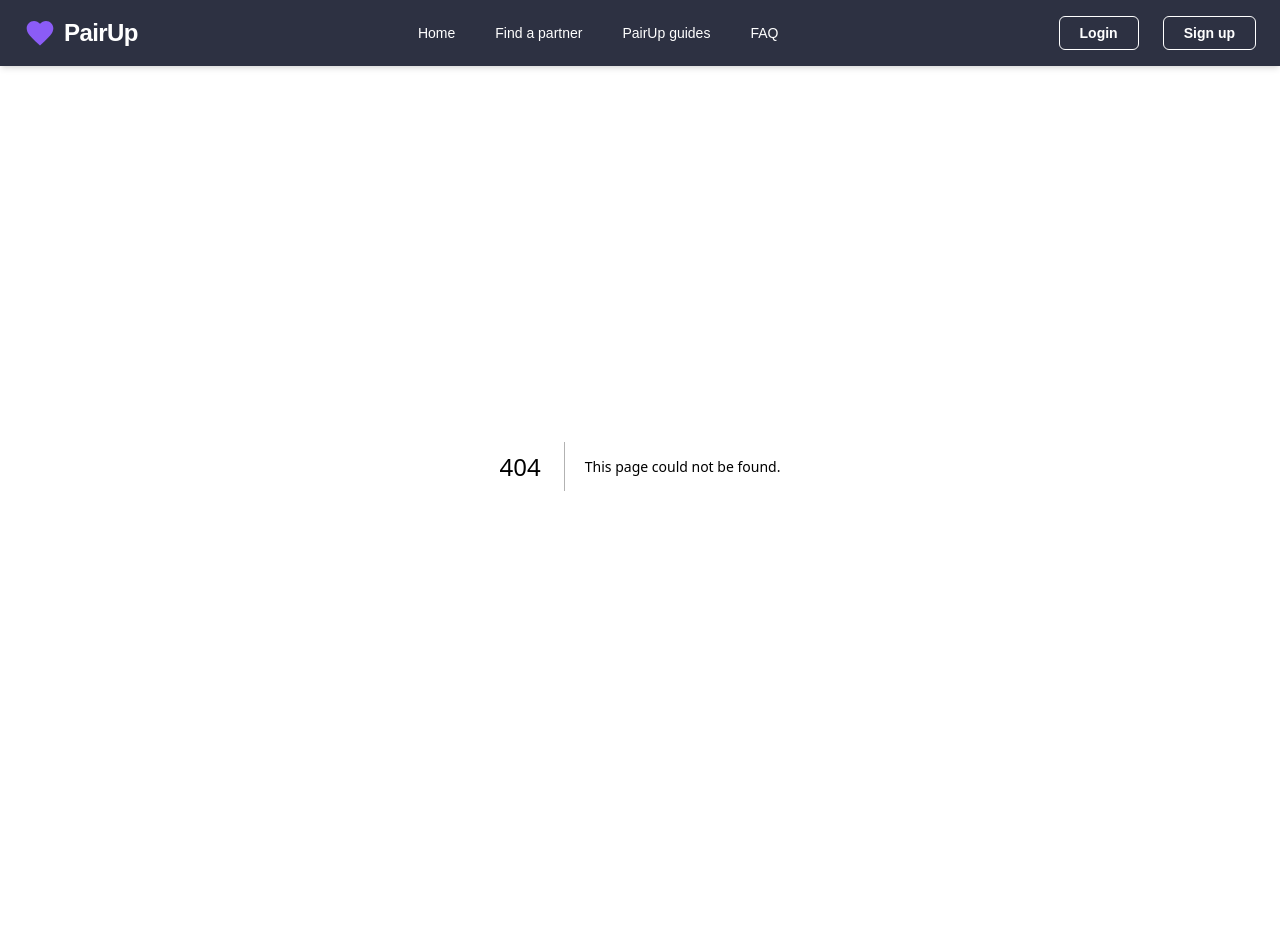
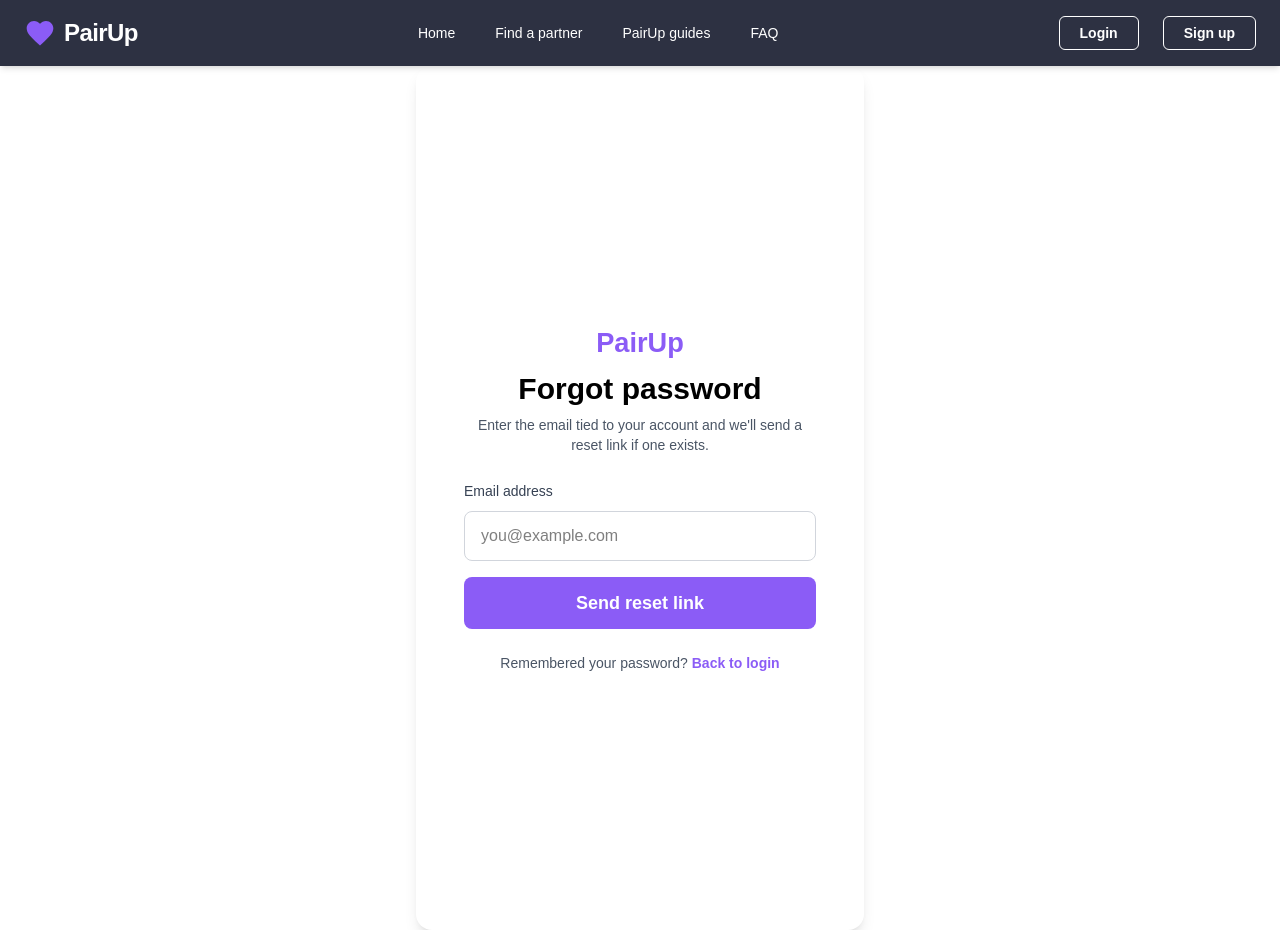
Before and after one commit to Rabin935/pairup-web, a Next.js app: page /forgot-password in a window 1280 px wide. Before the commit this address had no page. Before the commit the page ends 866 px from the top, so only its background shows below. Built offline with nearby package versions, Linux system fonts and the light colour scheme; no server answers.

Commit message:
create forgot password page

```diff
--- a/app/(auth)/_components/login-form.tsx
+++ b/app/(auth)/_components/login-form.tsx
@@ -118,7 +118,7 @@ export default function LoginForm() {
                 </div>
 
                 <div className="text-center pt-2">
-                    <Link href="#" className="text-[#8B5CF6] text-sm font-semibold hover:underline">
+                    <Link href="/forgot-passwordx" className="text-[#8B5CF6] text-sm font-semibold hover:underline">
                         Forget password?
                     </Link>
                 </div>
--- /dev/null
+++ b/app/(auth)/forgot-password/page.tsx
@@ -0,0 +1,103 @@
+"use client";
+
+import { useState } from "react";
+import Link from "next/link";
+import { useForm } from "react-hook-form";
+import { z } from "zod";
+import { zodResolver } from "@hookform/resolvers/zod";
+import apiClient from "@/lib/api";
+
+const forgotPasswordSchema = z.object({
+  email: z.string().email("Please provide a valid email"),
+});
+
+type ForgotPasswordValues = z.infer<typeof forgotPasswordSchema>;
+
+export default function ForgotPasswordPage() {
+  const [successMessage, setSuccessMessage] = useState<string | null>(null);
+  const [errorMessage, setErrorMessage] = useState<string | null>(null);
+
+  const {
+    register,
+    handleSubmit,
+    reset,
+    formState: { errors, isSubmitting },
+  } = useForm<ForgotPasswordValues>({
+    resolver: zodResolver(forgotPasswordSchema),
+    defaultValues: { email: "" },
+  });
+
+  const onSubmit = async (values: ForgotPasswordValues) => {
+    setSuccessMessage(null);
+    setErrorMessage(null);
+
+    try {
+      await apiClient.post("/api/auth/forgot-password", values);
+      setSuccessMessage("If the email exists, reset link has been sent.");
+      reset();
+    } catch (err: any) {
+      const fallback =
+        err?.response?.data?.message ||
+        err?.message ||
+        "Something went wrong. Please try again.";
+      setErrorMessage(fallback);
+    }
+  };
+
+  return (
+    <div className="flex min-h-screen items-center justify-center bg-white px-4">
+      <div className="flex flex-col items-center w-full max-w-md">
+        <div className="text-[#8B5CF6] font-bold text-[1.7rem]">PairUp</div>
+        <h1 className="text-3xl font-bold text-black mt-2">Forgot password</h1>
+        <p className="text-sm text-gray-600 mt-2 text-center">
+          Enter the email tied to your account and we&apos;ll send a reset link if one exists.
+        </p>
+
+        {successMessage && (
+          <div className="w-full mt-6 rounded-lg border border-green-200 bg-green-50 px-4 py-3 text-sm text-green-800" role="status">
+            {successMessage}
+          </div>
+        )}
+
+        {errorMessage && (
+          <div className="w-full mt-6 rounded-lg border border-red-200 bg-red-50 px-4 py-3 text-sm text-red-800" role="alert">
+            {errorMessage}
+          </div>
+        )}
+
+        <form onSubmit={handleSubmit(onSubmit)} className="w-full mt-6 space-y-4">
+          <div>
+            <label htmlFor="email" className="text-sm font-medium text-gray-700">
+              Email address
+            </label>
+            <input
+              id="email"
+              type="email"
+              {...register("email")}
+              placeholder="you@example.com"
+              className={`mt-2 w-full px-4 py-3 border rounded-lg focus:outline-none focus:ring-1 text-black ${
+                errors.email ? "border-red-500 focus:ring-red-500" : "border-gray-300 focus:ring-gray-400"
+              }`}
+            />
+            {errors.email && <p className="text-red-500 text-xs mt-1">{errors.email.message}</p>}
+          </div>
+
+          <button
+            type="submit"
+            disabled={isSubmitting}
+            className="w-full bg-[#8B5CF6] text-white py-3 rounded-lg font-bold text-lg hover:bg-[#6441B6FF] transition-all disabled:opacity-50"
+          >
+            {isSubmitting ? "Sending reset link..." : "Send reset link"}
+          </button>
+        </form>
+
+        <p className="text-center text-sm text-gray-600 mt-6">
+          Remembered your password? {""}
+          <Link href="/login" className="text-[#8B5CF6] font-bold hover:underline">
+            Back to login
+          </Link>
+        </p>
+      </div>
+    </div>
+  );
+}
```
